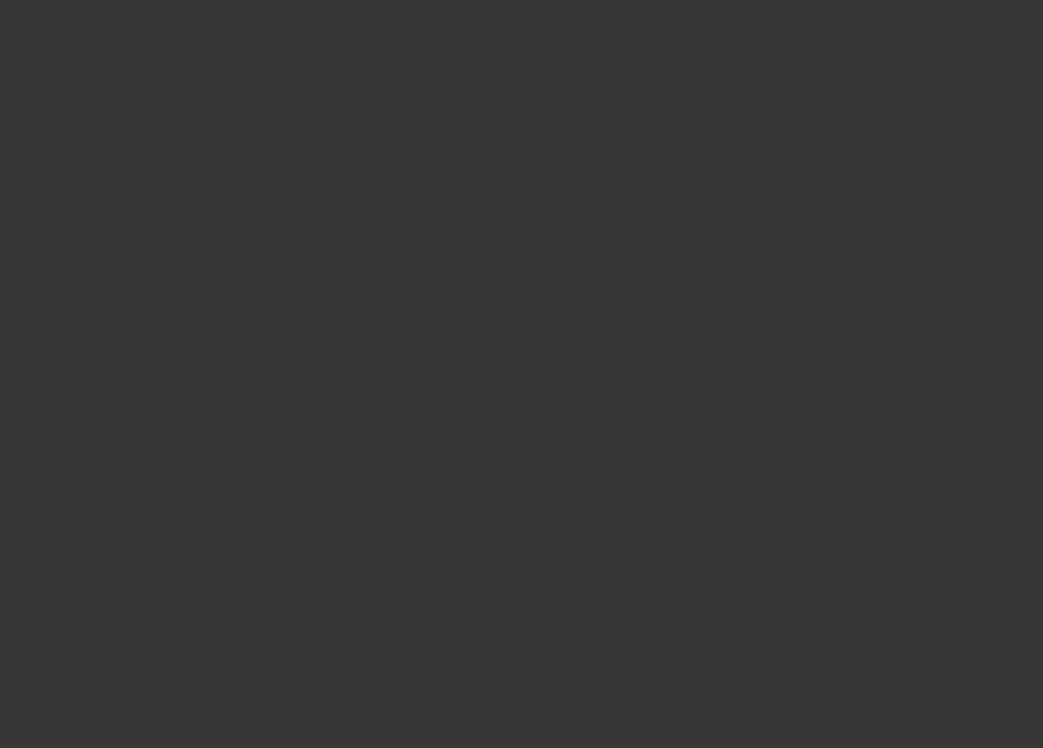
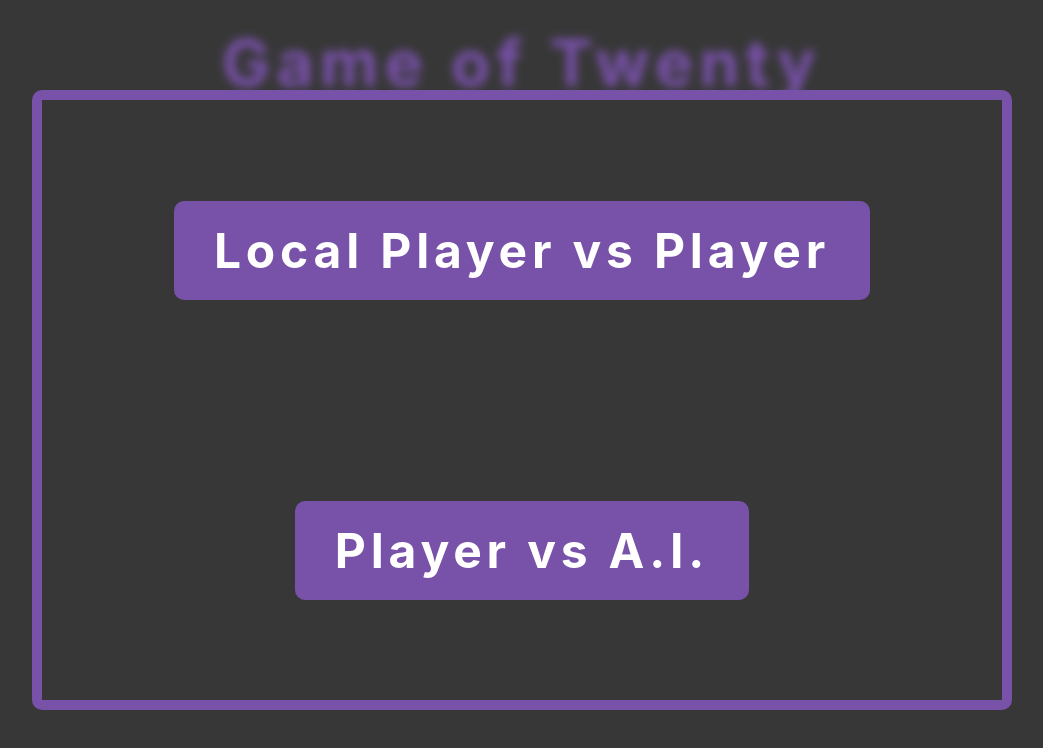
Before and after one commit to JustinTaylorWeiss/GameofTwentySquares, a React (Create React App) app: page / in a window 1280 px wide. Shown: the top 748 px of the page, without its empty margins (118-1161 px from the left). Built offline with nearby package versions, Linux system fonts and the light colour scheme.

Commit message:
removed router

```diff
--- a/src/App.js
+++ b/src/App.js
@@ -6,11 +6,7 @@ import { Game }   from './game';
 
 function App() {
 
-    return <Switch>
-        <Route path="/GameofTwentySquares">
-            <Game/>
-        </Route>
-    </Switch>
+    return <Game/>
 }
 
 /*
```
